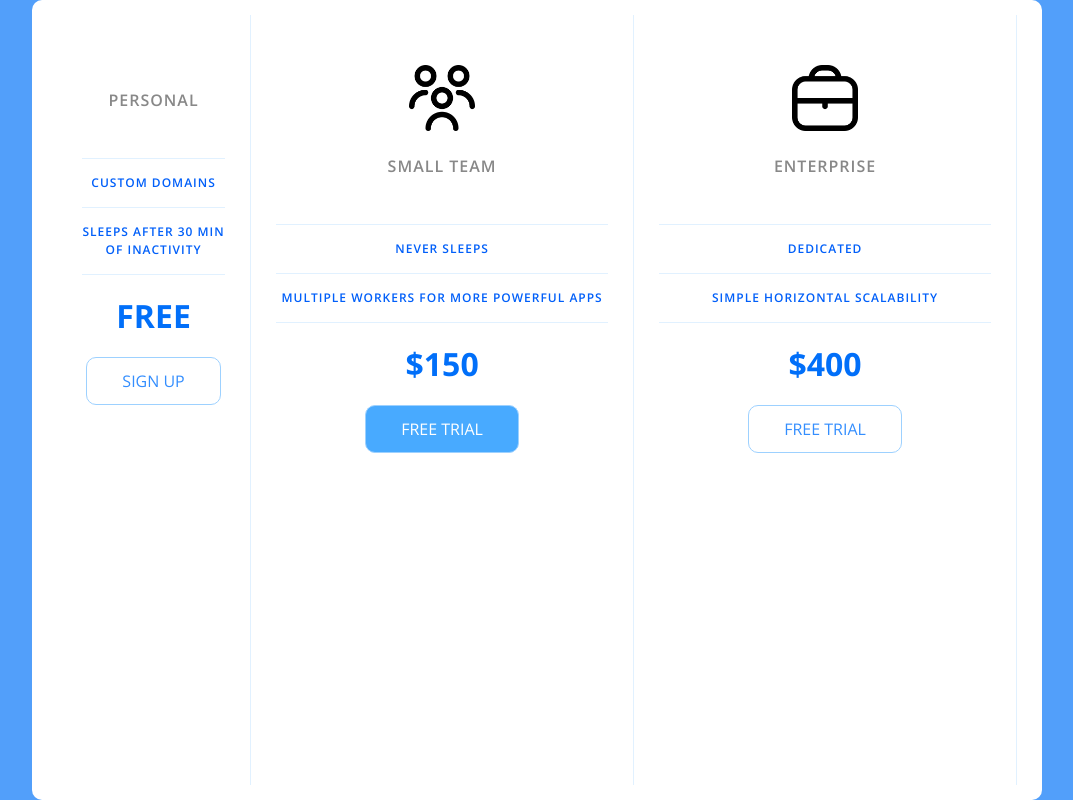
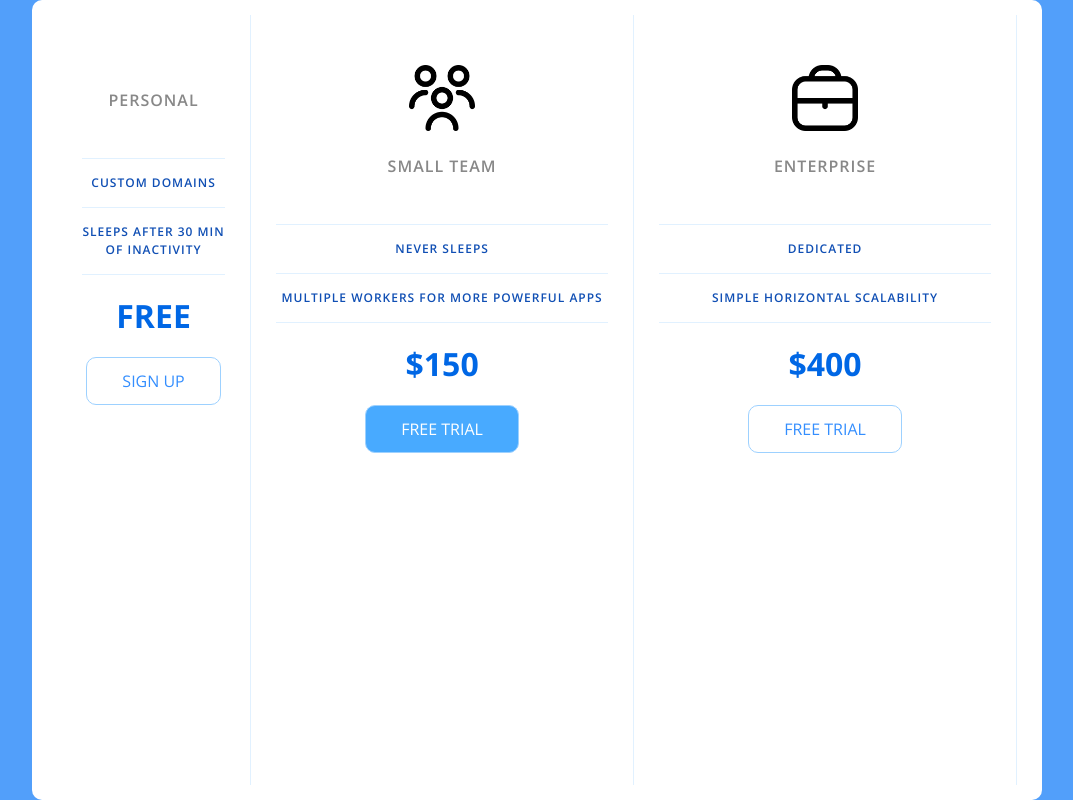
Before and after one commit to BalyaElfata/pricetable, a plain HTML site: page index.html in a window 1280 px wide. Shown: the whole page, without its empty margins (103-1176 px from the left). Drawn offline with nearby package versions, Linux system fonts and the light colour scheme.

Commit message:
style: changed blue text colors

```diff
--- a/app.css
+++ b/app.css
@@ -84,7 +84,7 @@ body {
 
 .pricing-features {
 	margin: 50px 0 25px;
-	color: #015ff9;
+	color: #104fb4;
 }
 
 .pricing-features-item {
@@ -101,7 +101,7 @@ body {
 }
 
 .pricing-price {
-	color: #016ff9;
+	color: #0067e5;
 	display: block;
 	font-size: 32px;
 	font-weight: 700;
```
